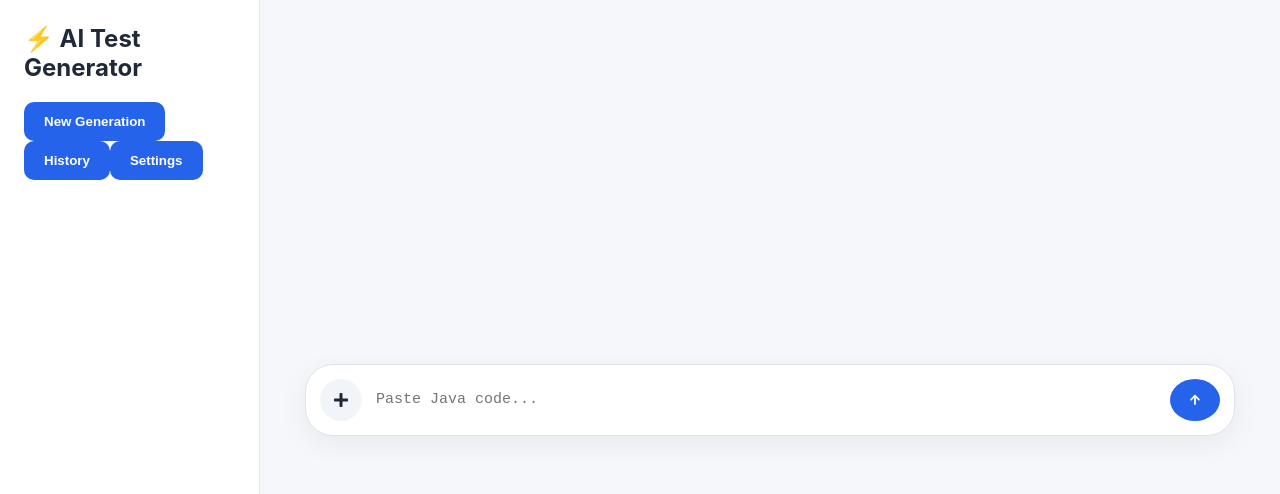
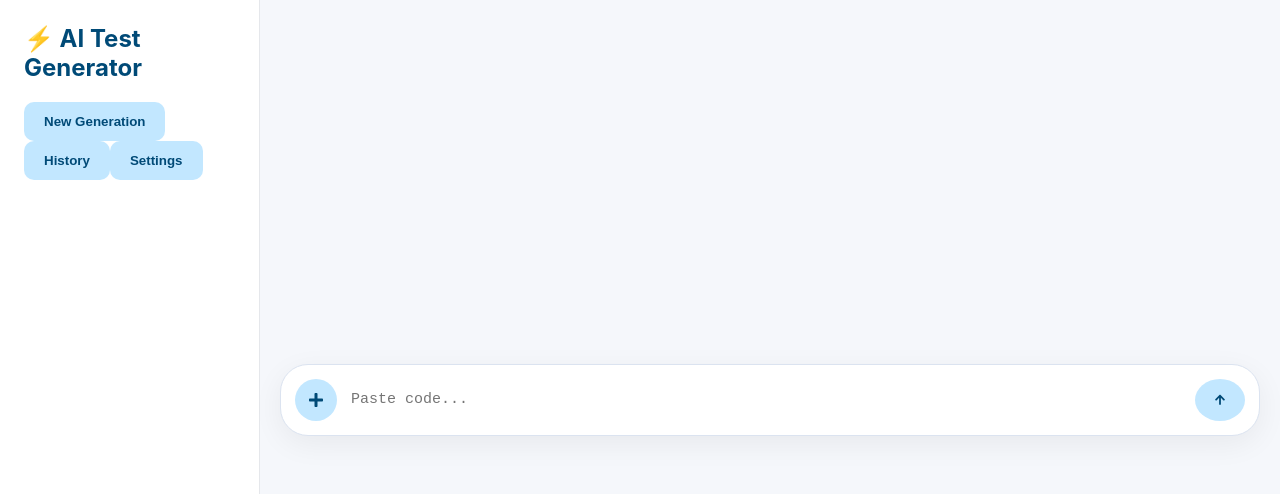
Before and after one commit to Mariem-Chaabene/test-generator-ai-frontend, a React (Create React App) app: page / in a window 1280 px wide. Shown: the top 494 px of the page. Built offline with nearby package versions, Linux system fonts and the light colour scheme.

Commit message:
Fix colors

```diff
--- a/src/App.css
+++ b/src/App.css
@@ -8,6 +8,10 @@ body {
 .layout {
   display: flex;
   height: 100vh;
+}
+
+h2 {
+  color: rgb(0, 74, 119);
 }
 
 /* Sidebar */
@@ -76,8 +80,8 @@ input[type="file"] {
 /* Buttons */
 
 button {
-  background: #2563eb;
-  color: white;
+  background: #c2e7ff;
+  color: rgb(0, 74, 119);
   border: none;
   border-radius: 10px;
   padding: 12px 20px;
@@ -120,7 +124,6 @@ button:hover {
 }
 
 .promptBox {
-  max-width: 900px;
   width: 100%;
   margin: auto;
   display: flex;
@@ -155,15 +158,12 @@ button:hover {
 .iconButton {
   width: 42px;
   height: 42px;
-
   border-radius: 50%;
-
-  background: #f1f5f9;
-
+  background: #c2e7ff;
+  color: rgb(0, 74, 119);
   display: flex;
   align-items: center;
   justify-content: center;
-
   cursor: pointer;
 }
 
@@ -174,23 +174,18 @@ button:hover {
 .sendButton {
   width: 50px;
   height: 42px;
-
   border-radius: 50%;
-
-  background: #2563eb;
-  color: white;
-
+  background: #c2e7ff;
+  color: rgb(0, 74, 119);
   border: none;
-
   display: flex;
   align-items: center;
   justify-content: center;
-
   cursor: pointer;
 }
 
 .sendButton:hover {
-  background: #1d4ed8;
+  background: #c2e7ff;
 }
 
 .code-block {
@@ -257,8 +252,6 @@ button:hover {
 }
 
 
-/* activation après 1er message */
-
 /* messages */
 .chatBody {
   flex: 1;
@@ -271,25 +264,31 @@ button:hover {
 
 
 /* message style */
+
+
 .message {
   max-width: 70%;
   margin: 6px 0;
-  padding: 10px;
-  border-radius: 10px;
+  padding: 12px 14px;
+  border-radius: 14px;
+  background: rgb(242, 240, 240);
+  color: #111827;
+  font-size: 14px;
+  line-height: 1.5;
+  box-shadow: 0 2px 6px rgba(0,0,0,0.04);
 }
 
-/* user à droite */
+.message {
+  border: 1px solid #e5e7eb;
+  backdrop-filter: blur(6px);
+}
+
 .message.user {
   align-self: flex-end;
-  background: #2b6fff;
-  color: white;
 }
 
-/* bot à gauche */
 .message.bot {
   align-self: flex-start;
-  background: #1f2937;
-  color: white;
 }
 
 /* input en bas */
--- a/src/components/Chat.jsx
+++ b/src/components/Chat.jsx
@@ -169,7 +169,7 @@ const send = async () => {
 
           <textarea
             className="promptInput"
-            placeholder="Paste Java code..."
+            placeholder="Paste code..."
             value={code}
             rows={1}
             onChange={(e) => {
```
